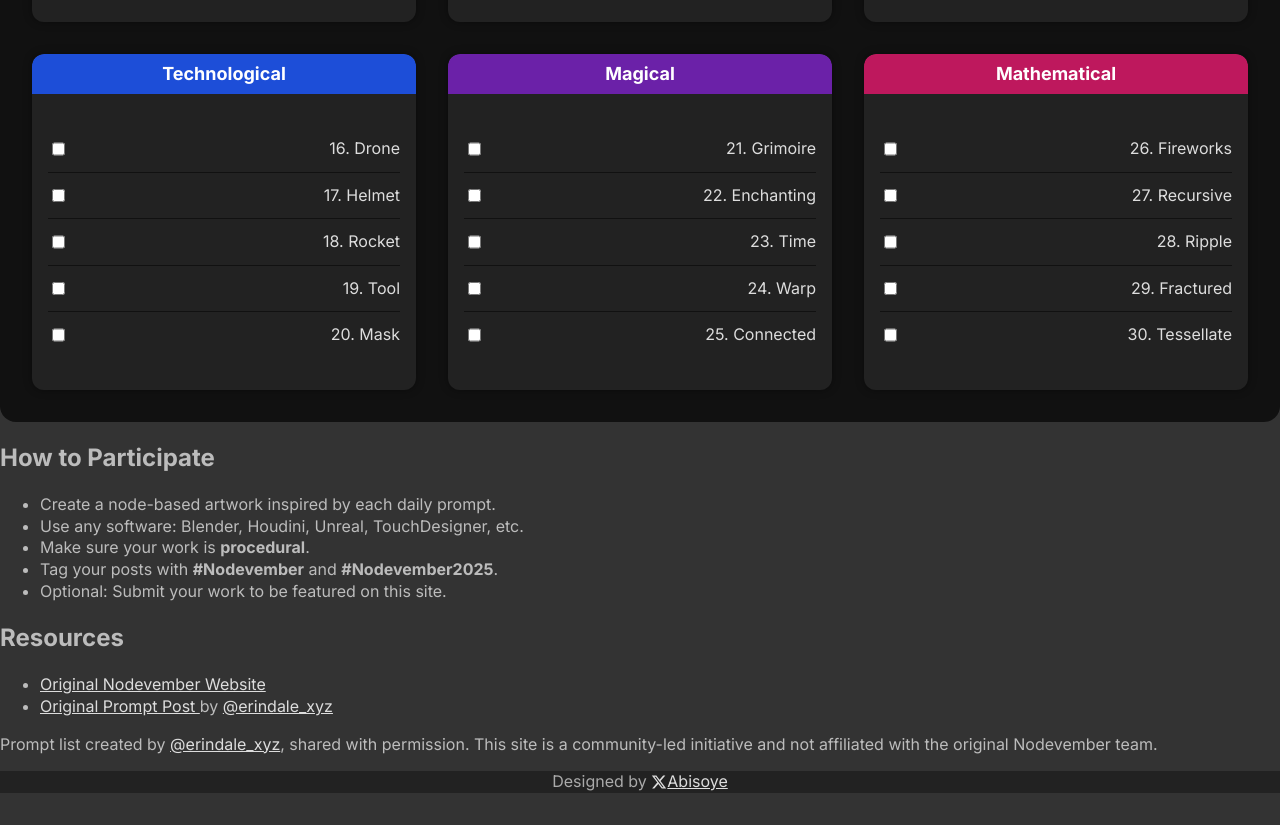
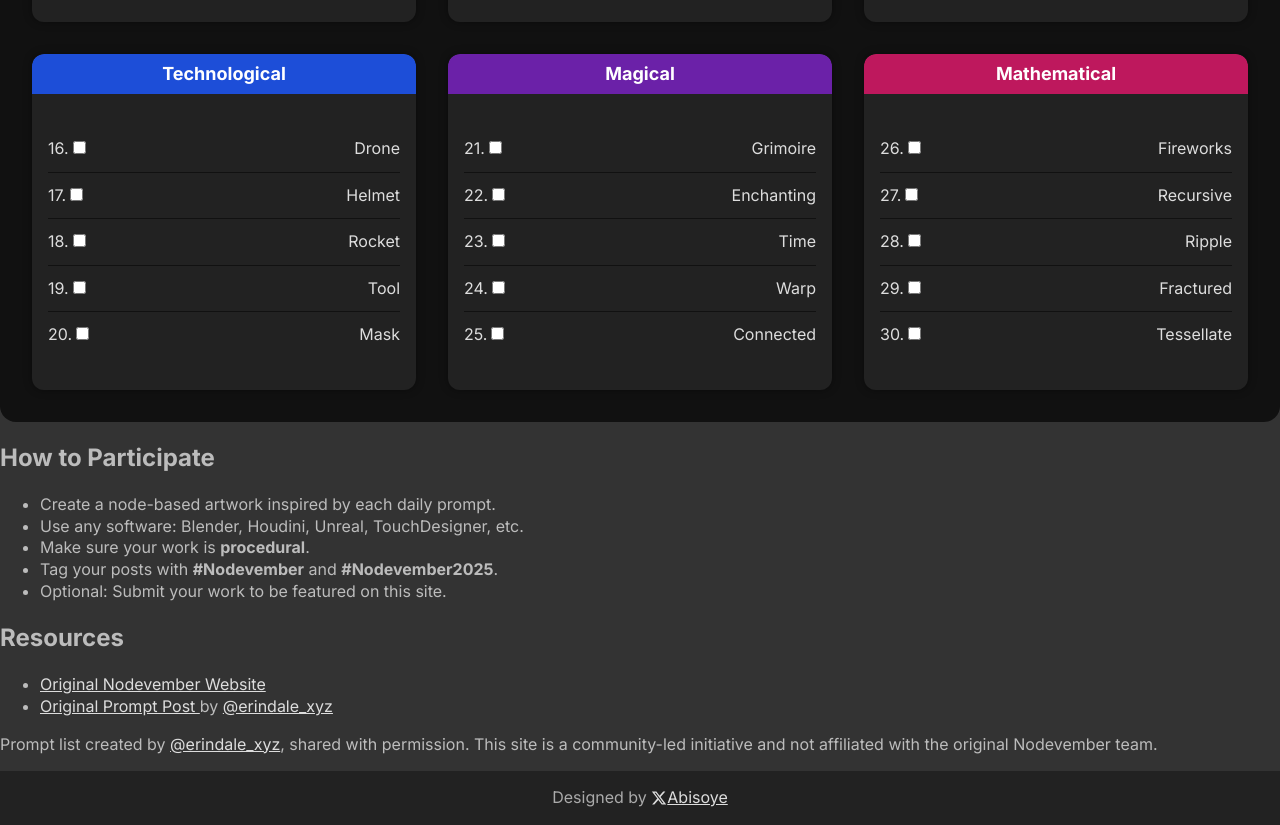
Before and after one commit to AbisoyeOnanuga/nodevember-2025, a Next.js app: page / in a window 1280 px wide. Shown: the part 660-1485 px from the top of the page. Built offline with nearby package versions, Linux system fonts and the light colour scheme.

Commit message:
update page, footer, PromptGrid components

```diff
--- a/src/app/page.tsx
+++ b/src/app/page.tsx
@@ -26,6 +26,7 @@ export default function Page() {
       </section>
 
       {/* Main content */}
+      <div className="max-w-6xl mx-auto px-4">
         <main className="max-w-4xl mx-auto p-6">
           <p className="mb-6 text-lg text-gray-700 dark:text-gray-300">
             A community-led revival of the node-based art challenge. 30 prompts, 30 days, infinite creativity.
@@ -34,6 +35,7 @@ export default function Page() {
           <Instructions />
           <Links />
         </main>
+      </div>
 
       {/* Footer */}
       <Footer />
--- a/src/components/Footer.tsx
+++ b/src/components/Footer.tsx
@@ -3,7 +3,8 @@ import { FaXTwitter } from 'react-icons/fa6'
 export default function Footer() {
   return (
     <footer className="w-full bg-[#222] mt-auto px-4 py-3 text-center text-sm text-[#aaa]">
-      <p className="flex items-center justify-center gap-2">
+      <div className="max-w-5xl mx-auto flex justify-between items-center">
+        <p className="max-w-5xl mx-auto flex justify-between items-center gap-2">
           <span>Designed by&nbsp;</span>
           <FaXTwitter className="w-5 h-5 text-[#ddd]" />
           <a
@@ -15,6 +16,7 @@ export default function Footer() {
             Abisoye
           </a>
         </p>
+      </div>
     </footer>
   )
 }
--- a/src/components/PromptGrid.tsx
+++ b/src/components/PromptGrid.tsx
@@ -64,15 +64,17 @@ export default function PromptGrid() {
           <div className={`prompt-label ${block.labelClass}`}>{block.label}</div>
           <ul className="prompt-list">
             {block.prompts.map((prompt, j) => (
-              <li key={j} className="prompt-item">
-                <input
-                  type="checkbox"
-                  checked={checked[i][j]}
-                  onChange={() => toggleCheck(i, j)}
-                  className="mr-2"
-                />
-                <span className={checked[i][j] ? 'line-through opacity-50' : ''}>
-                  {i * 5 + j + 1}. {prompt}
+              <li key={j} className="prompt-item flex items-start gap-2">
+                <span className="w-6 text-right">
+                  {i * 5 + j + 1}.
+                  <input
+                    type="checkbox"
+                    checked={checked[i][j]}
+                    onChange={() => toggleCheck(i, j)}
+                  />
+                </span>
+                <span className={checked[i][j] ? 'line-through opacity- text-right' : 'text-right'}>
+                  {prompt}
                 </span>
               </li>
             ))}
```
Lines whose indentation alone changed are shown as unchanged.
